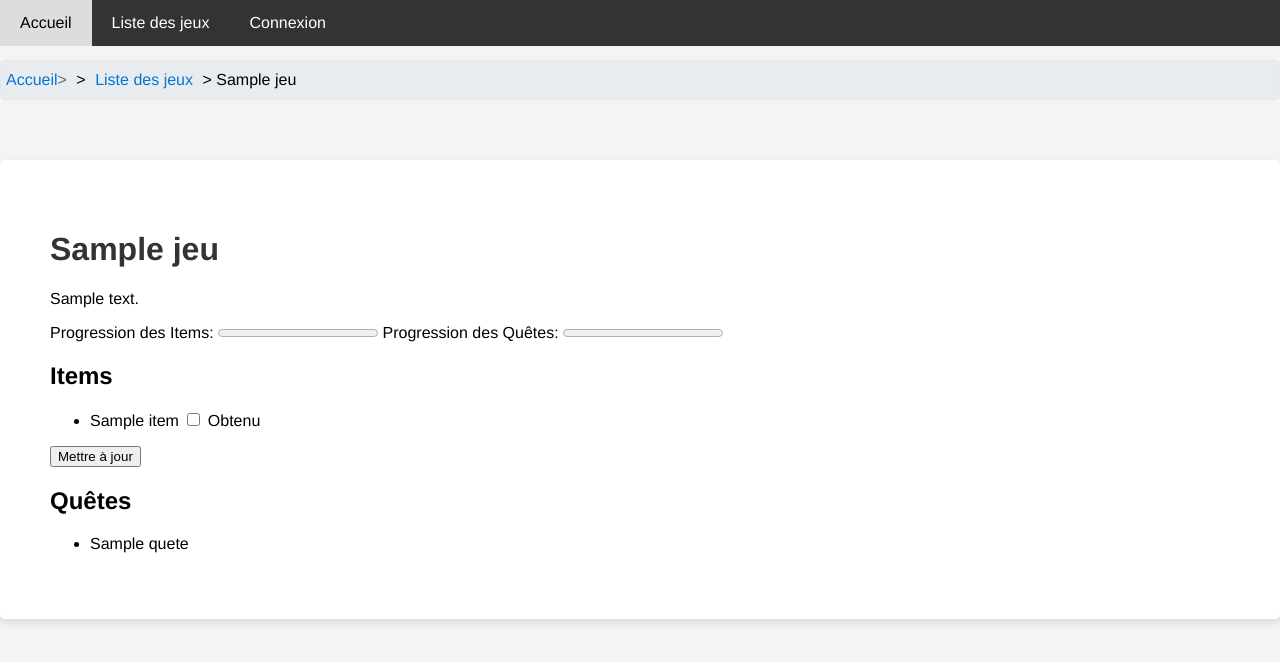
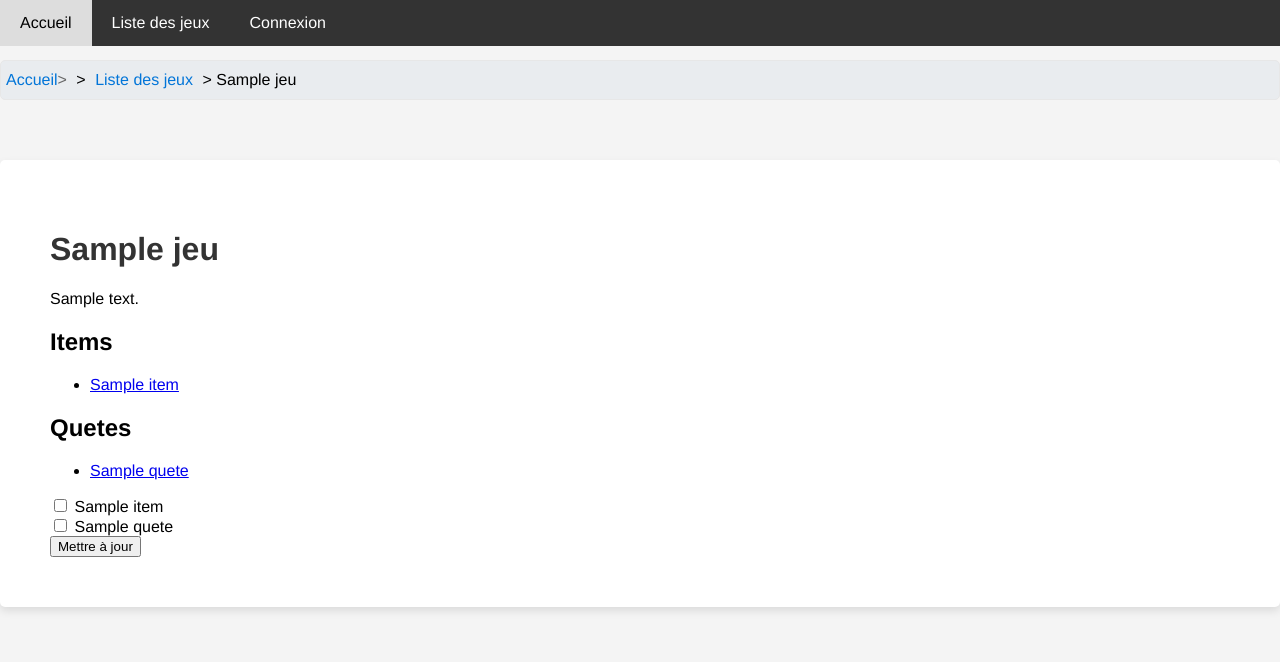
Before and after one commit to ThomasAlvarezRodriguez/FullStackE5, a Django app: page /jeux/1/ in a window 1280 px wide. Shown: the top 662 px of the page. Run offline with Django 4.2, Linux system fonts and the light colour scheme; tables that the repository leaves empty hold one stand-in row (values such as "Sample post").

Commit message:
check test

```diff
--- a/App_Checklist/models.py
+++ b/App_Checklist/models.py
@@ -54,7 +54,7 @@ class ProgressionItem(models.Model):
 class ProgressionQuete(models.Model):
     utilisateur = models.ForeignKey(settings.AUTH_USER_MODEL, on_delete=models.CASCADE)
     quete = models.ForeignKey(Quete, on_delete=models.CASCADE)
-    accomplie = models.BooleanField(default=False)
+    obtenu = models.BooleanField(default=False)
 
     class Meta:
         unique_together = ('utilisateur', 'quete')
--- a/App_Checklist/templates/game.html
+++ b/App_Checklist/templates/game.html
@@ -1,7 +1,8 @@
 {% extends 'base.html' %}
 
-{% block title %}{{ jeu.nom }}{% endblock %}
+{% block title %}Page de jeu{% endblock %}
 
+<!-- Dans game.html -->
 {% block content %}
     <div class="breadcrumb">
         <a href="{% url 'home' %}">Accueil</a> > <a href="{% url 'jeux_list' %}">Liste des jeux</a> > {{ jeu.nom }}
@@ -9,38 +10,35 @@
     <div class="content">
         <h1>{{ jeu.nom }}</h1>
         <p>{{ jeu.description }}</p>
-
-    <div class="progression">
-        <label for="progression_items">Progression des Items:</label>
-        <progress id="progression_items" value="{{ progression_items }}" max="100"> {{ progression_items }}% </progress>
-
-        <label for="progression_quetes">Progression des Quêtes:</label>
-        <progress id="progression_quetes" value="{{ progression_quetes }}" max="100"> {{ progression_quetes }}% </progress>
-    </div>
-
-    <!-- Liste des items avec formulaire pour mettre à jour la progression -->
-    <form method="post" action="{% url 'update_progression_item' %}">
-        {% csrf_token %}
+        <!-- Liste des items -->
         <h2>Items</h2>
         <ul>
             {% for item in items %}
-                <li>
-                    {{ item.nom }}
-                    <input type="checkbox" name="item_{{ item.id }}" id="item_{{ item.id }}" {% if item.obtenu %}checked{% endif %}>
-                    <label for="item_{{ item.id }}">Obtenu</label>
-                </li>
+                <li><a href="{% url 'item_detail' item_id=item.id %}">{{ item.nom }}</a></li>
+
             {% endfor %}
         </ul>
+
+        <h2>Quetes</h2>
+        <ul>
+            {% for quete in quetes %}
+                <li><a href="{% url 'quete_detail' quete_id=quete.id %}">{{ quete.titre }}</a></li>
+            {% endfor %}
+        </ul>
+        <!-- Dans game_detail.html -->
+<form method="post" action="{% url 'update_progression' jeu_id=jeu.id %}">
+    {% csrf_token %}
+    {% for item in items %}
+        <input type="checkbox" name="item_{{ item.id }}" {% if item.obtenu %}checked{% endif %}>
+        <label for="item_{{ item.id }}">{{ item.nom }}</label><br>
+    {% endfor %}
+    {% for quete in quetes %}
+        <input type="checkbox" name="quete_{{ quete.id }}" {% if quete.obtenu %}checked{% endif %}>
+        <label for="quete_{{ quete.id }}">{{ quete.titre }}</label><br>
+    {% endfor %}
     <input type="submit" value="Mettre à jour">
 </form>
 
-    <!-- Liste des quêtes -->
-    <h2>Quêtes</h2>
-    <ul>
-        {% for quete in quetes %}
-            <li>{{ quete.titre }}</li>
-        {% endfor %}
-    </ul>
 
     </div>
 {% endblock %}
--- a/App_Checklist/views.py
+++ b/App_Checklist/views.py
@@ -1,7 +1,6 @@
 from django.http import HttpResponse
 from django.shortcuts import render,get_object_or_404
 from django.contrib.auth.decorators import login_required
-from django.urls import reverse
 
 def home_view(request):
     return render(request, 'home.html')
@@ -26,22 +25,15 @@ def jeux_list(request):
     return render(request, 'jeux_list.html', {'jeux': jeux})
 
 
-
 def game_detail(request, jeu_id):
     jeu = get_object_or_404(Jeu, pk=jeu_id)
     items = Item.objects.filter(jeu=jeu)
-    quetes = Quete.objects.filter(jeu=jeu)
-    context = {
-        'jeu': jeu,
-        'items': items,
-        'quetes': quetes,
-    }
-    return render(request, 'game.html', context)
+    quetes= Quete.objects.filter(jeu=jeu)
+    return render(request, 'game.html', {'jeu': jeu, 'items': items, 'quetes': quetes})
 
 def item_detail(request, item_id):
     item = get_object_or_404(Item, pk=item_id)
     jeu = item.jeu  # Assurez-vous que l'item a une relation avec un jeu
-    progression_url = reverse('update_progression_item', kwargs={'item_id': item.id})
     return render(request, 'item_detail.html', {'item': item, 'jeu': jeu})
 
 def quete_detail(request, quete_id):
@@ -76,7 +68,7 @@ def save_user_profile(sender, instance, **kwargs):
 
 from django.shortcuts import get_object_or_404, redirect
 from django.contrib.auth.decorators import login_required
-from .models import Jeu, ProfilUtilisateur
+from .models import Jeu, ProfilUtilisateur, Item, Quete, ProgressionItem, ProgressionQuete
 
 @login_required
 def toggle_favoris(request, jeu_id):
@@ -90,36 +82,42 @@ def toggle_favoris(request, jeu_id):
 
     return redirect('jeux_list')  # Redirigez l'utilisateur vers la liste des jeux
 
+from django.http import JsonResponse
+
+@login_required
+def toggle_obtenu_item(request, item_id):
+    item = get_object_or_404(Item, pk=item_id)
+    progression, created = ProgressionItem.objects.get_or_create(utilisateur=request.user, item=item)
+    progression.obtenu = not progression.obtenu
+    progression.save()
+    return JsonResponse({'obtenu': progression.obtenu})
+
+@login_required
+def toggle_obtenu_quete(request, quete_id):
+    quete = get_object_or_404(Quete, pk=quete_id)
+    progression, created = ProgressionQuete.objects.get_or_create(utilisateur=request.user, quete=quete)
+    progression.obtenu = not progression.obtenu
+    progression.save()
+    return JsonResponse({'obtenu': progression.obtenu})
+# Dans views.py
 from django.shortcuts import redirect
 from django.contrib.auth.decorators import login_required
-from .models import Item, ProgressionItem, Quete, ProgressionQuete
 
 @login_required
-def update_progression_item(request):
+def update_progression(request, jeu_id):
     if request.method == 'POST':
-        for key in request.POST:
+        # Traitez les items cochés
+        for key, value in request.POST.items():
             if key.startswith('item_'):
                 item_id = key.split('_')[1]
-                item = Item.objects.get(id=item_id)
-                obtenu = request.POST[key] == 'on'
+                item = get_object_or_404(Item, pk=item_id)
                 ProgressionItem.objects.update_or_create(
                     utilisateur=request.user, item=item,
-                    defaults={'obtenu': obtenu}
+                    defaults={'obtenu': value == 'on'}
                 )
-        # Vous pouvez ajouter une gestion similaire pour les quêtes ici.
-    return redirect('some_view_name')
-
-@login_required
-def update_progression_quete(request):
-    if request.method == 'POST':
-        for key in request.POST:
-            if key.startswith('quete'):
-                quete_id = key.split('_')[1]
-                quete = Quete.objects.get(id=quete_id)
-                obtenu = request.POST[key] == 'on'
-                ProgressionQuete.objects.update_or_create(
-                    utilisateur=request.user, quete=quete,
-                    defaults={'obtenu': obtenu}
-                )
-        # Vous pouvez ajouter une gestion similaire pour les quêtes ici.
-    return redirect('some_view_name')
+        # Traitez les quêtes cochées de manière similaire...
+        # Redirigez l'utilisateur vers la page du jeu après la mise à jour
+        return redirect('game_detail', jeu_id=jeu_id)
+    else:
+        # Si la méthode n'est pas POST, redirigez l'utilisateur ou affichez une erreur
+        return redirect('game_detail', jeu_id=jeu_id)
--- a/BackList/urls.py
+++ b/BackList/urls.py
@@ -35,8 +35,10 @@ urlpatterns = [
     path('connexion/', auth_views.LoginView.as_view(template_name='connexion.html'), name='login'),
     path('deconnexion/', auth_views.LogoutView.as_view(next_page='home'), name='logout'),
     path('favoris/<int:jeu_id>/', views.toggle_favoris, name='toggle_favoris'),
-    path('update_progression_item/<int:jeu_id>/', views.update_progression_item, name='update_progression_item'),
-    path('update_progression_quete/<int:jeu_id>/', views.update_progression_quete, name='update_progression_quete'),
+     path('toggle-obtenu-item/<int:item_id>/', views.toggle_obtenu_item, name='toggle_obtenu_item'),
+    path('toggle-obtenu-quete/<int:quete_id>/', views.toggle_obtenu_quete, name='toggle_obtenu_quete'),
+    path('jeux/<int:jeu_id>/update_progression/', views.update_progression, name='update_progression'),
+
 ]
 if settings.DEBUG:
     urlpatterns += static(settings.MEDIA_URL, document_root=settings.MEDIA_ROOT)
```
Lines whose indentation alone changed are shown as unchanged.
